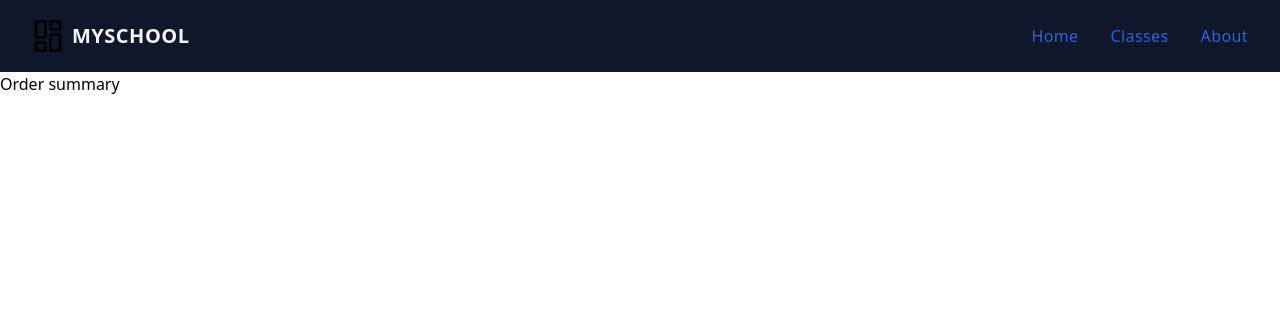
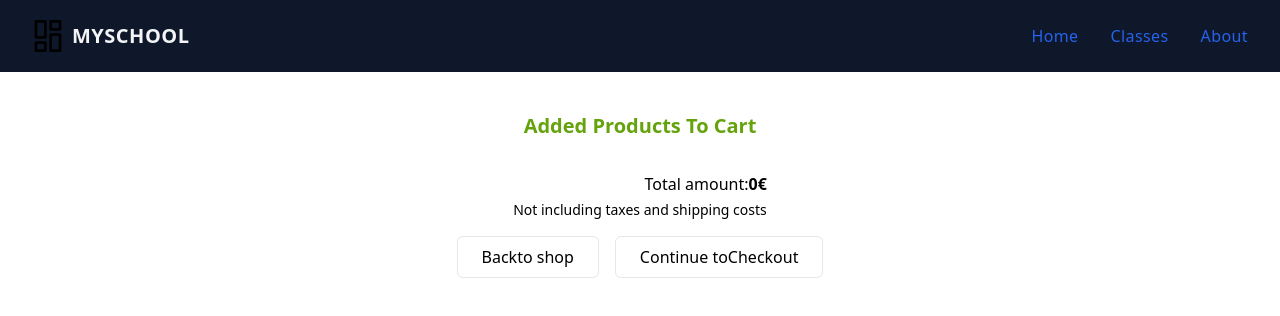
Before and after one commit to HasanMdKamrul/School-website, a React (Create React App) app: page /orders in a window 1280 px wide. Shown: the top 316 px of the page. Built offline with nearby package versions, Linux system fonts and the light colour scheme.

Commit message:
Add to cart generated

```diff
--- a/src/Routes/Router.js
+++ b/src/Routes/Router.js
@@ -4,6 +4,7 @@ import ErrorPage from "../components/ErrorPage/ErrorPage";
 import Home from "../components/Home/Home";
 import OrderSummary from "../components/OrderSummary/OrderSummary";
 import Main from "../layouts/Main";
+import { getProductsAndStoredCart } from "../loaders/getProductsAndStoredCart";
 
 const { createBrowserRouter } = require("react-router-dom");
 
@@ -14,7 +15,7 @@ const router = createBrowserRouter([
     path: "/",
     element: <Main />,
     errorElement: <ErrorPage />,
-    loader: ()=> fetch(`/classes.json`),
+    loader: getProductsAndStoredCart,
     children: [
       {
         errorElement:<ErrorPage/>,
--- /dev/null
+++ b/src/components/CartIndividual/CartIndividual.js
@@ -0,0 +1,69 @@
+import React from "react";
+
+const CartIndividual = ({ item: { courseName, picture, price, quantity } }) => {
+
+
+
+    const individualTotalPrice = price * quantity;
+
+
+  return (
+    <li className="flex flex-col py-6 sm:flex-row sm:justify-between">
+      <div className="flex w-full space-x-2 sm:space-x-4">
+        <img
+          className="flex-shrink-0 object-cover w-20 h-20 dark:border-transparent rounded outline-none sm:w-32 sm:h-32 dark:bg-gray-500"
+          src={picture}
+          alt=""
+        />
+        <div className="flex flex-col justify-between w-full pb-4">
+          <div className="flex justify-between w-full pb-2 space-x-2">
+            <div className="space-y-1">
+              <h3 className="text-lg font-semibold leading-snug sm:pr-8">
+                {courseName}
+              </h3>
+              <p className="text-sm dark:text-sky-500">Quantity: {quantity}</p>
+            </div>
+            <div className="text-right">
+              <p className="text-lg font-semibold">{price}€</p>
+              <p className="text-sm dark:text-gray-600">{individualTotalPrice}€</p>
+            </div>
+          </div>
+          <div className="flex text-sm divide-x">
+            <button
+              type="button"
+              className="flex items-center px-2 py-1 pl-0 space-x-1"
+            >
+              <svg
+                xmlns="http://www.w3.org/2000/svg"
+                viewBox="0 0 512 512"
+                className="w-4 h-4 fill-current"
+              >
+                <path d="M96,472a23.82,23.82,0,0,0,23.579,24H392.421A23.82,23.82,0,0,0,416,472V152H96Zm32-288H384V464H128Z"></path>
+                <rect width="32" height="200" x="168" y="216"></rect>
+                <rect width="32" height="200" x="240" y="216"></rect>
+                <rect width="32" height="200" x="312" y="216"></rect>
+                <path d="M328,88V40c0-13.458-9.488-24-21.6-24H205.6C193.488,16,184,26.542,184,40V88H64v32H448V88ZM216,48h80V88H216Z"></path>
+              </svg>
+              <span>Remove</span>
+            </button>
+            <button
+              type="button"
+              className="flex items-center px-2 py-1 space-x-1"
+            >
+              <svg
+                xmlns="http://www.w3.org/2000/svg"
+                viewBox="0 0 512 512"
+                className="w-4 h-4 fill-current"
+              >
+                <path d="M453.122,79.012a128,128,0,0,0-181.087.068l-15.511,15.7L241.142,79.114l-.1-.1a128,128,0,0,0-181.02,0l-6.91,6.91a128,128,0,0,0,0,181.019L235.485,449.314l20.595,21.578.491-.492.533.533L276.4,450.574,460.032,266.94a128.147,128.147,0,0,0,0-181.019ZM437.4,244.313,256.571,425.146,75.738,244.313a96,96,0,0,1,0-135.764l6.911-6.91a96,96,0,0,1,135.713-.051l38.093,38.787,38.274-38.736a96,96,0,0,1,135.765,0l6.91,6.909A96.11,96.11,0,0,1,437.4,244.313Z"></path>
+              </svg>
+              <span>Add to favorites</span>
+            </button>
+          </div>
+        </div>
+      </div>
+    </li>
+  );
+};
+
+export default CartIndividual;
--- a/src/components/Contexts/Context.js
+++ b/src/components/Contexts/Context.js
@@ -2,3 +2,5 @@ import { createContext } from "react";
 
 
 export const ProductsData = createContext([]);
+
+export const CartContext = createContext([])
--- a/src/components/OrderSummary/OrderSummary.js
+++ b/src/components/OrderSummary/OrderSummary.js
@@ -1,13 +1,47 @@
-import React from 'react';
+import React, { useContext } from "react";
+import CartIndividual from "../CartIndividual/CartIndividual";
+import { CartContext } from "../Contexts/Context";
 
 const OrderSummary = () => {
+  const [cart] = useContext(CartContext);
 
-
-
+  const totalPrice = cart.reduce((previousValue,currentValue)=> previousValue + currentValue.price * currentValue.quantity,0)
 
   return (
-    <div>
-      <h1>Order summary</h1>
+    <div className="flex justify-center items-center">
+      <div className="flex flex-col max-w-3xl p-6 space-y-4 sm:p-10 justify-center items-center">
+      <h2 className="text-xl text-lime-600 font-semibold">Added Products To Cart</h2>
+      <ul className="flex flex-col divide-y divide-gray-700">
+        {
+          cart.length > 0 && cart.map(item => <CartIndividual key={item._id} item={item}/>)
+        }
+
+      </ul>
+      <div className="space-y-1 text-right">
+        <p>
+          Total amount:
+          <span className="font-semibold">{totalPrice}€</span>
+        </p>
+        <p className="text-sm dark:text-gray-400">
+          Not including taxes and shipping costs
+        </p>
+      </div>
+      <div className="flex justify-end space-x-4">
+        <button
+          type="button"
+          className="px-6 py-2 border rounded-md dark:border-violet-400"
+        >
+          Back
+          <span className="sr-only sm:not-sr-only">to shop</span>
+        </button>
+        <button
+          type="button"
+          className="px-6 py-2 border rounded-md dark:bg-violet-400 dark:text-gray-900 dark:border-violet-400"
+        >
+          <span className="sr-only sm:not-sr-only">Continue to</span>Checkout
+        </button>
+      </div>
+    </div>
     </div>
   );
 };
--- a/src/layouts/Main.js
+++ b/src/layouts/Main.js
@@ -1,23 +1,20 @@
-import React from "react";
+import React, { useState } from "react";
 import { Outlet, useLoaderData } from "react-router-dom";
-import { ProductsData } from "../components/Contexts/Context";
+import { CartContext, ProductsData } from "../components/Contexts/Context";
 import { Header } from "../components/Header/Header";
 
+const Main = () => {
+  const { products, initialCart } = useLoaderData();
 
-
-
-const Main = () => {
-
-  const products = useLoaderData();
-
+  const [cart, setCart] = useState(initialCart);
 
   return (
-
-      <ProductsData.Provider value={products}>
+    <ProductsData.Provider value={products}>
+      <CartContext.Provider value={[cart,setCart]}>
         <Header />
         <Outlet />
-      </ProductsData.Provider>
-
+      </CartContext.Provider>
+    </ProductsData.Provider>
   );
 };
 
--- /dev/null
+++ b/src/loaders/getProductsAndStoredCart.js
@@ -0,0 +1,30 @@
+// ** This function will return us the products and the storedCart in the localStorage
+
+import { getDataFromLs } from "../ManageDb/ManageDb";
+
+
+export const getProductsAndStoredCart = async () =>{
+    const productsData = await fetch(`/classes.json`);
+    const products = await productsData.json();
+
+    // ** get the initial id and quantity from the localStorage
+
+    const storedCart = getDataFromLs();
+
+    const initialCart = [];
+
+    for (const id in storedCart) {
+        const storedProductInLs = products.find(item => item._id === id);
+
+        if (storedProductInLs) {
+            storedProductInLs.quantity = storedCart[id];
+            initialCart.push(storedProductInLs);
+        }
+
+    }
+
+
+    return {products,initialCart};
+
+
+}
```
